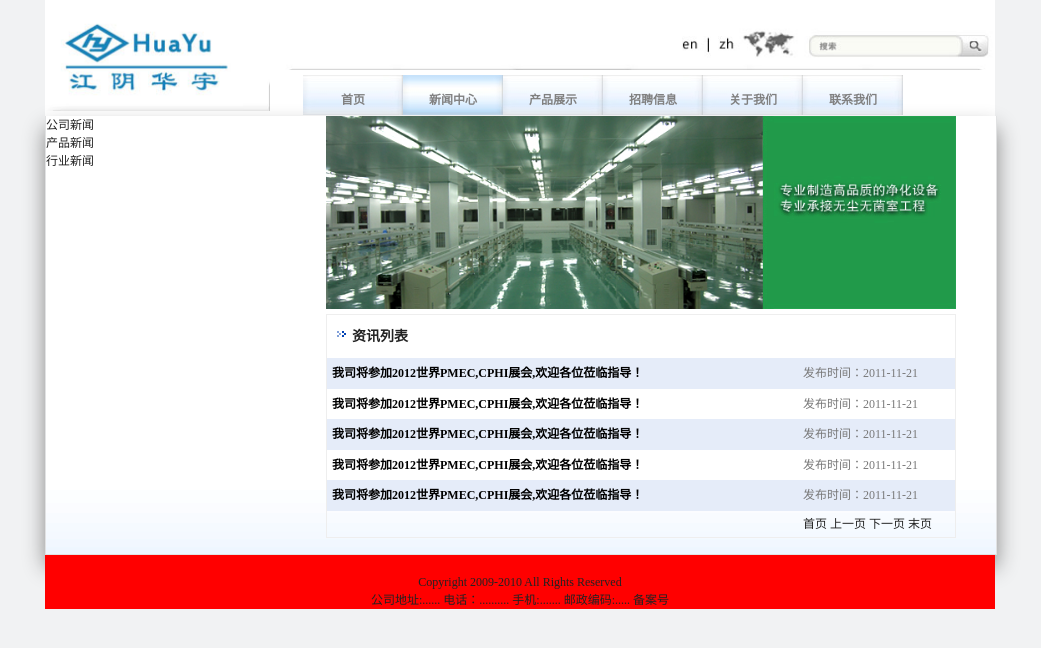
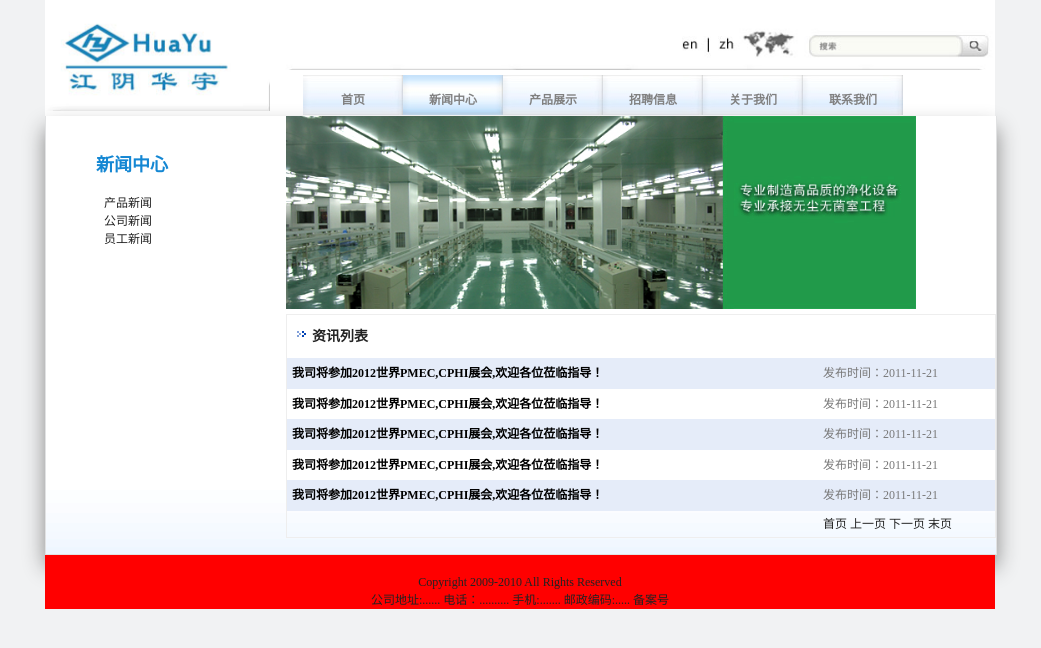
Before and after one commit to ooigit/jyhy, a CodeIgniter app: page /news in a window 1280 px wide. Shown: the top 648 px of the page, without its empty margins (120-1161 px from the left). Run offline with CodeIgniter, Linux system fonts and the light colour scheme.

Commit message:
changed sidebar style of news page

```diff
--- a/application/views/pages/news.php
+++ b/application/views/pages/news.php
@@ -1,8 +1,4 @@
 <style type="text/css">
-a:link {text-decoration:none;}    /* unvisited link */
-a:visited {text-decoration:none;} /* visited link */
-a:hover {text-decoration:underline;}   /* mouse over link */
-a:active {text-decoration:underline;}  /* selected link */
 table {
 	border:solid;
 	border-width:1px;
@@ -10,15 +6,16 @@ table {
 }
 </style>
 
+<div id="sidebar" class="prepend-1 span-5">
+	<h3>新闻中心</h3>
+	<ul id="sidebar-list">
+		<li>产品新闻</li>
+		<li>公司新闻</li>
+		<li>员工新闻</li>
+	</ul>
+</div>
 
-<div id="container">
-<div id="example">
-	<div class="prepend-0 span-3 append-1">
-		公司新闻<br>
-		产品新闻<br>
-		行业新闻<br>
-	</div>
-	<div class="prepend-3 span-16 append-1 last">
+<div id="content" class="span-18 last">
 		<img src="/assets/images/news.jpg"; width="630px" />
 		<br />
 		<table border="1">
@@ -30,6 +27,4 @@ table {
 			<tr bgcolor="#EEFDFB" height="14px"><td><strong class="small"><a href="#">我司将参加2012世界PMEC,CPHI展会,欢迎各位莅临指导！</a></strong></td><td width="25%"><span class="time">发布时间：2011-11-21</span></td></tr>
 			<tr><td></td><td>首页 上一页 下一页 末页</td></tr>
 		</table>
-	</div>
 </div>
-</div>
```
